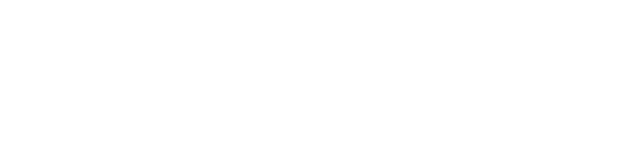
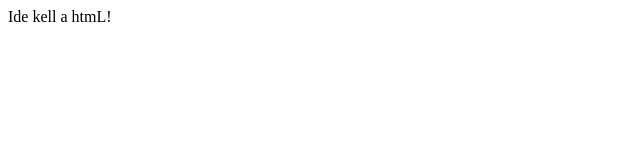
Before and after one commit to DzsozefByte/K-rtyaProject, a plain HTML site: page index.html in a window 1280 px wide. Shown: the whole page, without its empty margins (0-640 px from the left). Drawn offline with Linux system fonts and the light colour scheme.

Commit message:
alapStart

```diff
--- a/index.html
+++ b/index.html
@@ -6,6 +6,6 @@
     <title>Kártya</title>
 </head>
 <body>
-
+    Ide kell a htmL!
 </body>
 </html>
```
